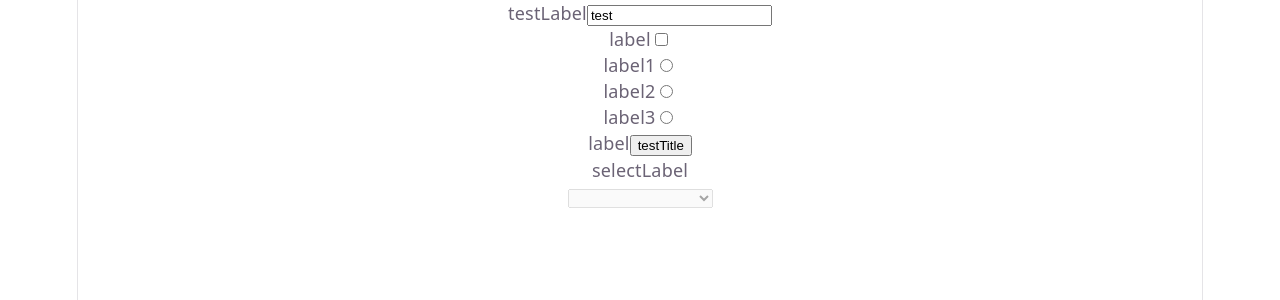
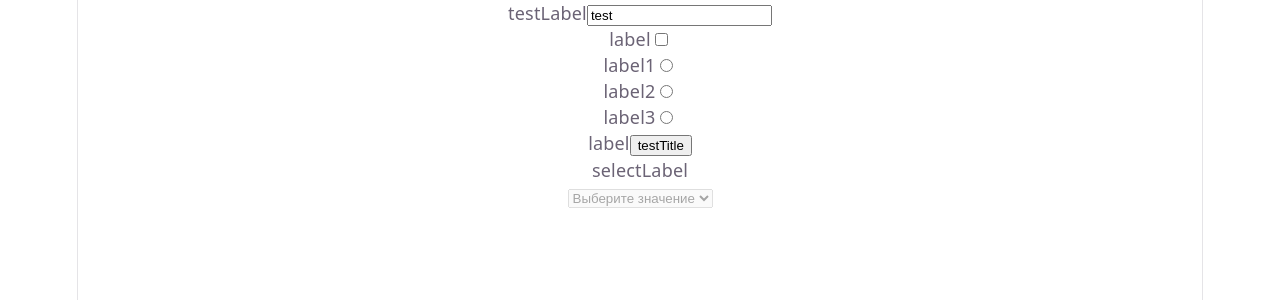
Before and after one commit to Fullofb3ans/beansUiKit, a Vue app: page / in a window 1280 px wide. Shown: the top 300 px of the page. Built offline with nearby package versions, Linux system fonts and the light colour scheme.

Commit message:
iss/вернул дефолтное значение для реф селекта

```diff
--- a/src/components/BaseSelect.vue
+++ b/src/components/BaseSelect.vue
@@ -101,10 +101,10 @@ export default defineComponent({
         }
     },
     setup(props: BaseSelectProps, { emit }) {
-        const selectValue = ref();
+        const selectValue = ref("");
 
         watch((props), () => {
-            if (props.propsValue) selectValue.value = props.propsValue
+            if (props.propsValue) selectValue.value = String(props.propsValue)
         })
 
         const valueChanged = () => {
```
